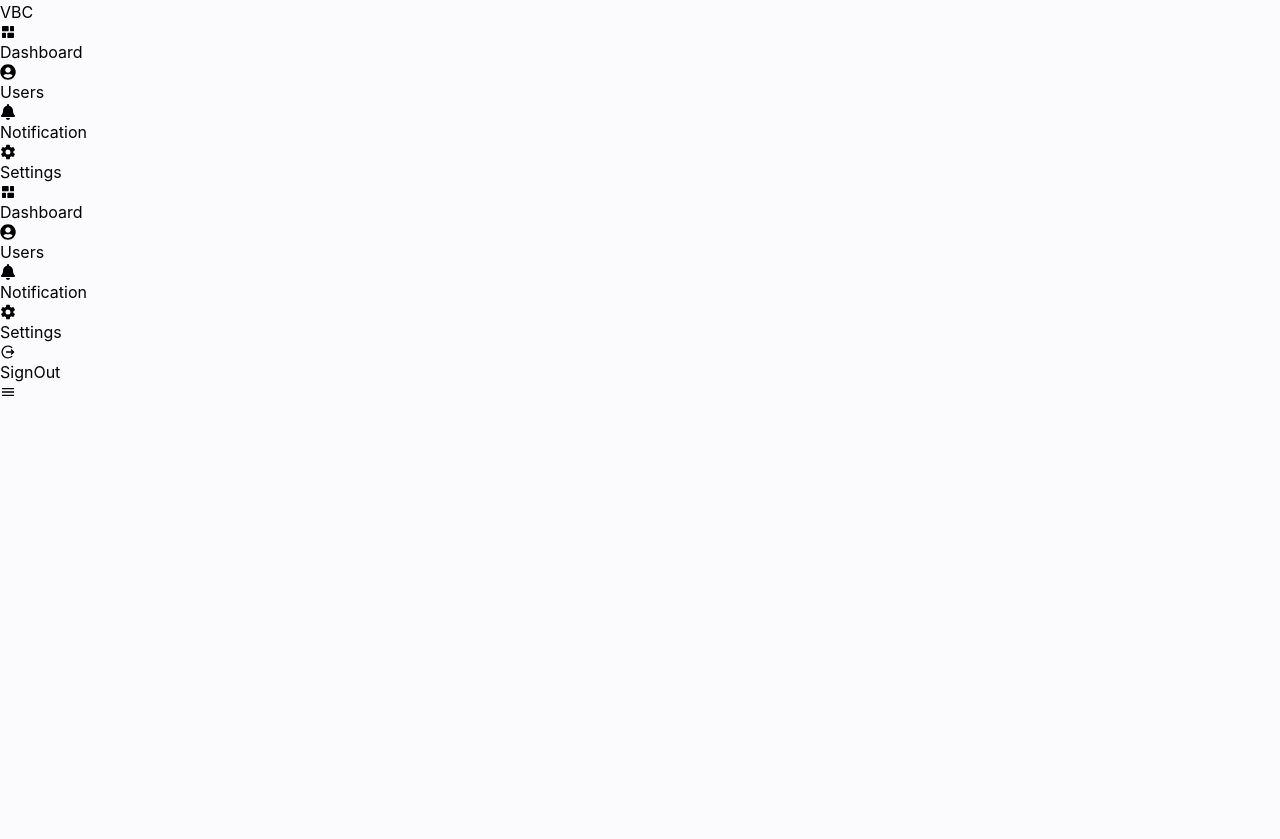
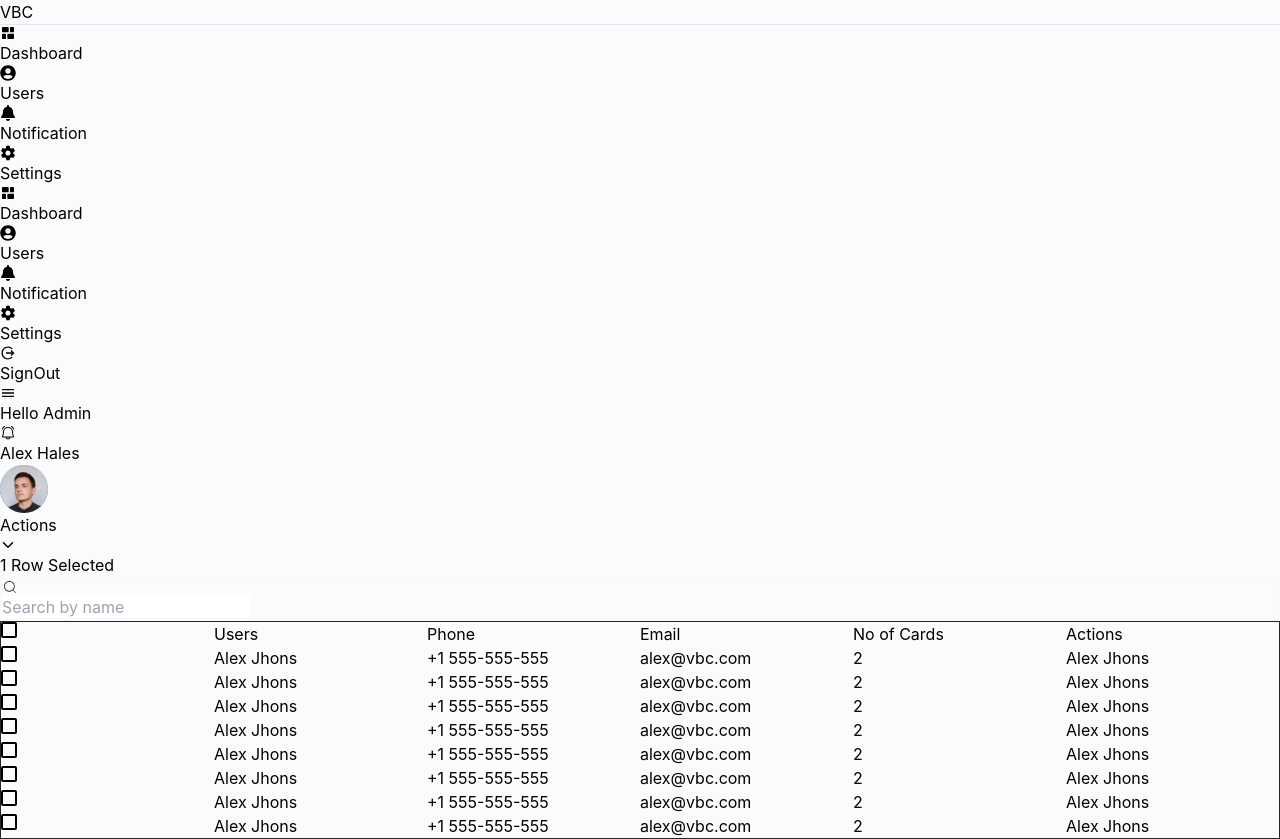
Before and after one commit to aliahmadCode/admin-panel, a React (Vite) app: page /admin/users in a window 1280 px wide. Before the commit the page ends 800 px from the top, so only its background shows below. Built offline with nearby package versions, Linux system fonts and the light colour scheme.

Commit message:
first commit

```diff
--- a/src/App.jsx
+++ b/src/App.jsx
@@ -12,7 +12,9 @@ function App() {
     <>
       <BrowserRouter>
         <Routes>
-          <Route path="/login" element={<SignIn />}></Route>
+          <Route path="/" element={<SignIn />}>
+            <Route index path="/login" element={<Navigate to="login" />} />
+          </Route>
           <Route path="/admin" element={<Layout />}>
             <Route index element={<Navigate to="dashboard" />} />
             <Route path="dashboard" element={<Dashboard />} />
--- a/src/components/SignIn.jsx
+++ b/src/components/SignIn.jsx
@@ -10,12 +10,12 @@ function SignIn() {
   const [isverified, setIsVerified] = useState(true);
   return (
     <>
-      <div className="w-screen h-screen flex gap-4 flex-col   lg:gap-0 lg:flex lg:flex-row">
+      <div className="w-screen h-screen flex gap-4 flex-col lg:gap-0 lg:flex lg:flex-row">
         <div className="w-[100%] h-[12%] lg:w-[32%] lg:h-[100%] bg-[#1d2f57] lg:rounded-r-2xl flex px-7 lg:px-0 justify-start lg:justify-center items-center">
           <h3 className="text-white text-[35px] cursor-pointer select-none">VBC</h3>
         </div>
         <div className="flex justify-center items-center w-full h-full">
-          <div className="w-[380px] h-[380px] sm:w-[430px] mt-2 rounded-xl sm:h-[400px] bg-[#f8f9f9] border-[1px] border-[#d4d4d4] border-solid">
+          <div className="w-[95%] h-[380px] sm:w-[430px] mt-2 rounded-xl sm:h-[400px] bg-[#f8f9f9] border-[1px] border-[#d4d4d4] border-solid">
             <div className="flex flex-col w-[100%] select-none h-[100%] gap-5 justify-center items-center font-sans">
               <div className="flex flex-col justify-center items-center gap-2">
                 <h3 className="text-[25px] font-[600]">Sign In</h3>
--- a/src/components/layout/Dashboard.jsx
+++ b/src/components/layout/Dashboard.jsx
@@ -2,7 +2,6 @@ import { useState, useEffect, useRef } from "react";
 import { PiBellRinging } from "react-icons/pi";
 import { AiOutlineStock } from "react-icons/ai";
 import LineChart from "./Chartjs";
-import { FaRegStar } from "react-icons/fa";
 import { FaStar } from "react-icons/fa";
 
 const users = [
@@ -63,22 +62,22 @@ function Dashboard() {
   return (
     <>
       <div className="bg-[#fefffe] w-[100%] h-full  flex flex-col">
-        <div className="flex items-center justify-between shadow-md h-[12%] px-5 lg:px-5 py-2">
+        <div className="flex items-center justify-between shadow-md h-[12%] px-5 lg:px-5 py-2 xl:py-4 xl:px-6">
           <div className="flex items-center gap-3 lg:gap-5">
-            <h3 className="text-[17px] font-[600]">Hello Admin</h3>
-            <PiBellRinging className="px-2 text-[35px] bg-white shadow-md rounded-md cursor-pointer " />
+            <h3 className="text-[17px] xl:text-[20px] font-[600]">Hello Admin</h3>
+            <PiBellRinging className="px-2 text-[35px] xl:text-[38px] bg-white shadow-md rounded-md cursor-pointer " />
           </div>
           <div className="flex items-center gap-2 lg:gap-5">
-            <h3 className="font-[500]">Alex Hales</h3>
+            <h3 className="font-[500] xl:text-[20px]">Alex Hales</h3>
             <img
-              className="cursor-pointer w-[45px] h-[45px] lg:w-[48px] lg:h-[48px]"
+              className="cursor-pointer w-[45px] h-[45px] xl:w-[48px] xl:h-[48px] lg:w-[48px] lg:h-[48px]"
               src="/user.svg"
               alt="user"
             />
           </div>
         </div>
         <div className="flex flex-wrap sm:flex-row flex-col md:justify-start justify-center items-center mt-12 gap-3 px-7">
-          <div className="w-[100%] sm:w-[320px] h-[150px] flex justify-between box-shadow-1 bg-white rounded-xl">
+          <div className="w-[100%] sm:w-[320px] xl:w-[340px] xl:h-[160px] 2xl:w-[360px] 2xl:h-[170px] h-[150px] flex justify-between box-shadow-1 bg-white rounded-xl">
             <div className="flex flex-col text-[#49525a] justify-between py-4 px-4">
               <div className="flex flex-col">
                 <div className="font-[600] text-[21px]">Users</div>
@@ -93,7 +92,7 @@ function Dashboard() {
               <LineChart />
             </div>
           </div>
-          <div className="w-[100%] sm:w-[320px] h-[150px]  flex justify-between box-shadow-1 bg-white rounded-xl">
+          <div className="w-[100%] sm:w-[320px] xl:w-[340px] xl:h-[160px] 2xl:w-[360px] 2xl:h-[170px] h-[150px]  flex justify-between box-shadow-1 bg-white rounded-xl">
             <div className="flex flex-col text-[#49525a] justify-between py-4 px-4">
               <div className="flex flex-col">
                 <div className="font-[600] text-[21px]">Ratings</div>
@@ -113,26 +112,26 @@ function Dashboard() {
             </div>
           </div>
         </div>
-        <div className="w-[90vw] lg:w-[70vw] h-[200px] min-h-[180px] bder-users rounded-xl ml-[24px] lg:ml-7 mb-5 mt-4">
-          <div className=" w-[100%] h-[100%] ">
-            <h3>New Users</h3>
+        <div className="w-[90vw] lg:w-[70vw] h-[100%] max-h-[450px] overflow-auto min-h-[220px] bder-users rounded-xl ml-[24px] lg:ml-10 mb-5 mt-4">
+          <div className=" w-[100%] h-[100%] text-[#48525b]">
+            <h3 className="px-3 pt-3 text-[18px] xl:text-[22px] 2xl:text-[24px]  font-[600]">New Users</h3>
             <div>
               {user.map((user) => {
                 return (
-                  <div className=" flex items-center my-2 px-[6px] gap-[10px] py-2">
-                    <div className="flex items-center w-[25%] sm:w-[23%] gap-[4px] sm:gap-2">
+                  <div className=" flex items-center my-2 px-[6px] gap-[10px] py-2 xl:px-[10px]">
+                    <div className="flex items-center w-[25%] sm:w-[23%] gap-[5px] xl:gap-[10px] sm:gap-2 ">
                       <img
                         src={`/${user.img}`}
                         alt="user"
-                        className="w-8 h-8"
+                        className="w-8 h-8 xl:w-10 xl:h-10 2xl:w-12 2xl:h-12"
                       />
-                      <span className="text-[14px] sm:text-[16px] leading-[12px] sm:leading-none ">{user.user}</span>
+                      <span className="text-[14px] xl:text-[18px] 2xl:text-[20px]   sm:text-[16px] leading-[12px] sm:leading-none ">{user.user}</span>
                     </div>
                     <div className="flex items-center w-[70%] sm:w-[70%]  gap-2">
                       <div className="w-[60%] sm:w-[40%] ">
-                        <span className="text-[14px] sm:text-[16px]">{user.email}</span>
+                        <span className="text-[14px] sm:text-[16px] xl:text-[18px] 2xl:text-[20px]">{user.email}</span>
                       </div>
-                      <span className="text-[12px] sm:text-[16px] leading-[12px] sm:leading-none ">Joined {user.joined}</span>
+                      <span className="text-[12px] sm:text-[16px] xl:text-[18px] 2xl:text-[20px] leading-[12px] sm:leading-none ml-[6px] sm:ml-0 ">Joined {user.joined}</span>
                     </div>
                   </div>
                 );
--- a/src/components/layout/Navbar.jsx
+++ b/src/components/layout/Navbar.jsx
@@ -29,9 +29,10 @@ function Navbar() {
     <>
       <div className="relative flex lg:flex-col h-[100%] flex-row justify-between items-center select-none px-4 lg:px-0">
         <div className="w-[100%] flex flex-row items-center lg:flex-col justify-between ">
-          <div className="py-4">
-            <h3 className="text-white text-[30px] cursor-pointer">VBC</h3>
+          <div className="py-4 lg:py-10 xl:py-12">
+            <h3 className="text-white text-[30px] xl:text-[35px] 2xl:text-[43px] cursor-pointer">VBC</h3>
           </div>
+          <hr className="hidden lg:block border-[#324567] w-[80%] h-[3px] mb-12"/>
           <div className="hidden lg:flex lg:flex-col flex-row gap-3 justify-center items-center">
             {dahboard.map((item) => {
               const Icons = item.icon;
@@ -39,8 +40,8 @@ function Navbar() {
                 <NavLink key={item.id}
                   className={({ isActive }) =>
                     isActive
-                      ? `text-black bg-[#fefffe] font-[600]  px-5 w-[100%]  py-2 rounded-md`
-                      : `text-white  text-[400] px-5 w-[100%] py-2  rounded-md`
+                      ? `text-black bg-[#fefffe] font-[600] xl:px-14 2xl:px-16 xl:text-[18px] 2xl:text-[22px]  px-12 w-[100%]  py-2 rounded-md`
+                      : `text-white  text-[400] px-12 xl:px-14 2xl:px-16 xl:text-[18px] 2xl:text-[22px] w-[100%] py-2  rounded-md`
                   }
                   to={`${item.route}`}
                 >
@@ -74,7 +75,7 @@ function Navbar() {
           </div>
         </div>
         <NavLink to="/login">
-          <div className="hidden md:flex text-white items-center justify-center lg:py-2 px-3 lg:px-5 py-[6px] cursor-pointer rounded-md lg:my-2 lg:mb-5 hover:bg-[#fefffe] hover:text-black hover:font-[600] gap-1 ">
+          <div className="hidden md:flex text-white items-center justify-center xl:px-14 2xl:px-16 xl:text-[18px] 2xl:text-[22px]  lg:py-2 px-12  py-[6px] cursor-pointer rounded-md lg:my-2 lg:mb-5 hover:bg-[#fefffe] hover:text-black hover:font-[600] gap-1 ">
             <IoMdLogOut />
             <div>SignOut</div>
           </div>
@@ -119,7 +120,7 @@ function Navbar() {
                 })}
               </div>
               <NavLink to="/login">
-                <div className="md:hidden flex mt-5 text-white items-center justify-center lg:py-2 px-3 lg:px-5 py-[6px] cursor-pointer rounded-md lg:my-2 lg:mb-5 hover:bg-[#fefffe] hover:text-black hover:font-[600] gap-1 ">
+                <div className="md:hidden flex mt-5  text-white items-center justify-center lg:py-2 px-3 lg:px-5 py-[6px] cursor-pointer rounded-md lg:my-2 lg:mb-5 hover:bg-[#fefffe] hover:text-black hover:font-[600] gap-1 ">
                   <IoMdLogOut />
                   <div>SignOut</div>
                 </div>
--- a/src/components/layout/Users.jsx
+++ b/src/components/layout/Users.jsx
@@ -1,9 +1,177 @@
-import {useState, useEffect, useRef} from 'react'
-function Users(){
-    return (
-        <>
+import { useState, useEffect, useRef } from "react";
 
-        </>
-    )}
+import { PiBellRinging } from "react-icons/pi";
+import { IoIosArrowDown } from "react-icons/io";
+import { IoIosArrowUp } from "react-icons/io";
+import { CiSearch } from "react-icons/ci";
 
-export default Users
+import { ImCheckboxChecked } from "react-icons/im";
+import { ImCheckboxUnchecked } from "react-icons/im";
+
+const data = [
+  {
+    id: 1,
+    username: "Alex Jhons",
+    email: "alex@vbc.com",
+    phone: "+1 555-555-555",
+    numberOfCards: "2",
+    checked: false,
+  },
+  {
+    id: 2,
+    username: "Alex Jhons",
+    email: "alex@vbc.com",
+    phone: "+1 555-555-555",
+    numberOfCards: "2",
+    checked: false,
+  },
+  {
+    id: 3,
+    username: "Alex Jhons",
+    email: "alex@vbc.com",
+    phone: "+1 555-555-555",
+    numberOfCards: "2",
+    checked: false,
+  },
+  {
+    id: 4,
+    username: "Alex Jhons",
+    email: "alex@vbc.com",
+    phone: "+1 555-555-555",
+    numberOfCards: "2",
+    checked: false,
+  },
+  {
+    id: 5,
+    username: "Alex Jhons",
+    email: "alex@vbc.com",
+    phone: "+1 555-555-555",
+    numberOfCards: "2",
+    checked: false,
+  },
+  {
+    id: 6,
+    username: "Alex Jhons",
+    email: "alex@vbc.com",
+    phone: "+1 555-555-555",
+    numberOfCards: "2",
+    checked: false,
+  },
+  {
+    id: 7,
+    username: "Alex Jhons",
+    email: "alex@vbc.com",
+    phone: "+1 555-555-555",
+    numberOfCards: "2",
+    checked: false,
+  },
+  {
+    id: 8,
+    username: "Alex Jhons",
+    email: "alex@vbc.com",
+    phone: "+1 555-555-555",
+    numberOfCards: "2",
+    checked: false,
+  },
+];
+
+function Users() {
+  const [selectedCount, setRowSelected] = useState(1);
+  const [isAllChecked, setIsAllChecked] = useState(false);
+  const [users, setUsers] = useState(data);
+  return (
+    <>
+      <div className="bg-[#fefffe] w-[100%] h-full  flex flex-col">
+        <div className="flex items-center justify-between shadow-md h-[12%] px-5 lg:px-5 py-2 xl:py-4 xl:px-6">
+          <div className="flex items-center gap-3 lg:gap-5">
+            <h3 className="text-[17px] xl:text-[20px] font-[600]">
+              Hello Admin
+            </h3>
+            <PiBellRinging className="px-2 text-[35px] xl:text-[38px] bg-white shadow-md rounded-md cursor-pointer " />
+          </div>
+          <div className="flex items-center gap-2 lg:gap-5">
+            <h3 className="font-[500] xl:text-[20px]">Alex Hales</h3>
+            <img
+              className="cursor-pointer w-[45px] h-[45px] xl:w-[48px] xl:h-[48px] lg:w-[48px] lg:h-[48px]"
+              src="/user.svg"
+              alt="user"
+            />
+          </div>
+        </div>
+        <div className="flex flex-col justify-center items-center mt-10  w-[90vw] lg:w-[72vw] mx-auto">
+          <div className="flex justify-center gap-8 sm:gap-0 sm:justify-between items-center  w-[100%]">
+            <div className="flex items-center justify-between gap-2 sm:flex-row flex-col leading-[8px] sm:leading-none">
+              <div className="flex items-center text-white bg-[#1c2e57] gap-1 px-3 py-[10px] text-[14px] rounded-md cursor-pointer">
+                <span>Actions</span>
+                <IoIosArrowDown />
+              </div>
+              <div className="text-[12px] sm:text-[14px]">
+                {selectedCount} Row Selected
+              </div>
+            </div>
+            <div className="flex items-center bg-[#fefffe] bder-users-1 rounded-md px-2 py-2 gap-2 w-[60%] sm:w-[50%]  lg:w-[30%]">
+              <div>
+                <CiSearch className="cursor-pointer text-[20px]" />
+              </div>
+              <input
+                type="text"
+                placeholder="Search by name"
+                className="placeholder:text-[#b7b7c2]  bg-transparent outline-none"
+              />
+            </div>
+          </div>
+          <div className="w-[90vw] lg:w-[72vw] h-[100%] max-h-[70vh] bder overflow-auto rounded-md mb-5 mt-5 sm:mt-3 bg-[#f8f9f9]">
+            <div className="my-grid">
+              <div className="flex justify-center items-center select-none ">
+                {isAllChecked ? (
+                  <ImCheckboxChecked
+                    className=""
+                    onClick={() => setIsAllChecked((prev) => !prev)}
+                  />
+                ) : (
+                  <ImCheckboxUnchecked
+                    className=""
+                    onClick={() => setIsAllChecked((prev) => !prev)}
+                  />
+                )}
+              </div>
+              <span className="select-none ">Users</span>
+              <span className="select-none ">Phone</span>
+              <span className="select-none ">Email</span>
+              <span className="select-none ">No of Cards</span>
+              <span className="select-none r">Actions</span>
+            </div>
+            <div className="my-grid">
+              {users.map((user) => {
+                return (
+                  <>
+                    <div className="flex justify-center items-center select-none ">
+                      {user.checked ? (
+                        <ImCheckboxChecked
+                          className=""
+                          onClick={() => setIsAllChecked((prev) => !prev)}
+                        />
+                      ) : (
+                        <ImCheckboxUnchecked
+                          className=""
+                          onClick={() => setIsAllChecked((prev) => !prev)}
+                        />
+                      )}
+                    </div>
+                    <span className="select-none ">{user.username}</span>
+                    <span className="select-none ">{user.phone}</span>
+                    <span className="select-none ">{user.email}</span>
+                    <span className="select-none ">{user.numberOfCards}</span>
+                    <span className="select-none ">{user.username}</span>
+                  </>
+                );
+              })}
+            </div>
+          </div>
+        </div>
+      </div>
+    </>
+  );
+}
+
+export default Users;
--- a/src/index.css
+++ b/src/index.css
@@ -22,6 +22,15 @@
 .bder-users{
   border: 1px solid #e5e5e5;
 }
+.bder-users-1{
+  border: 2px solid #f8f9f9;
+}
 .box-shadow-1{
   box-shadow: 2px 2px 15px -10px rgba(0, 0, 0, 0.5);
 }
+
+.my-grid{
+  display: grid;
+  grid-template-columns: repeat(6, 1fr);
+  grid-template-rows: repeat(1, 1fr);
+}
```
